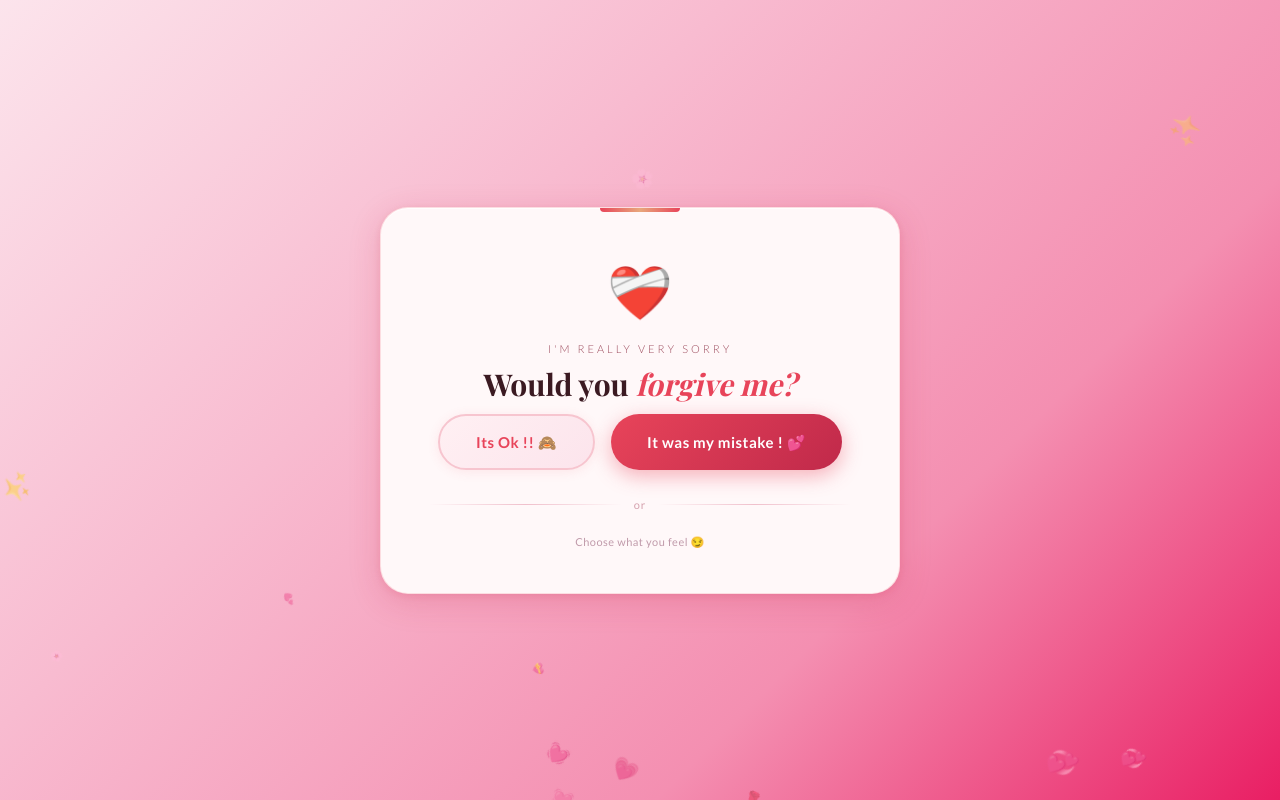
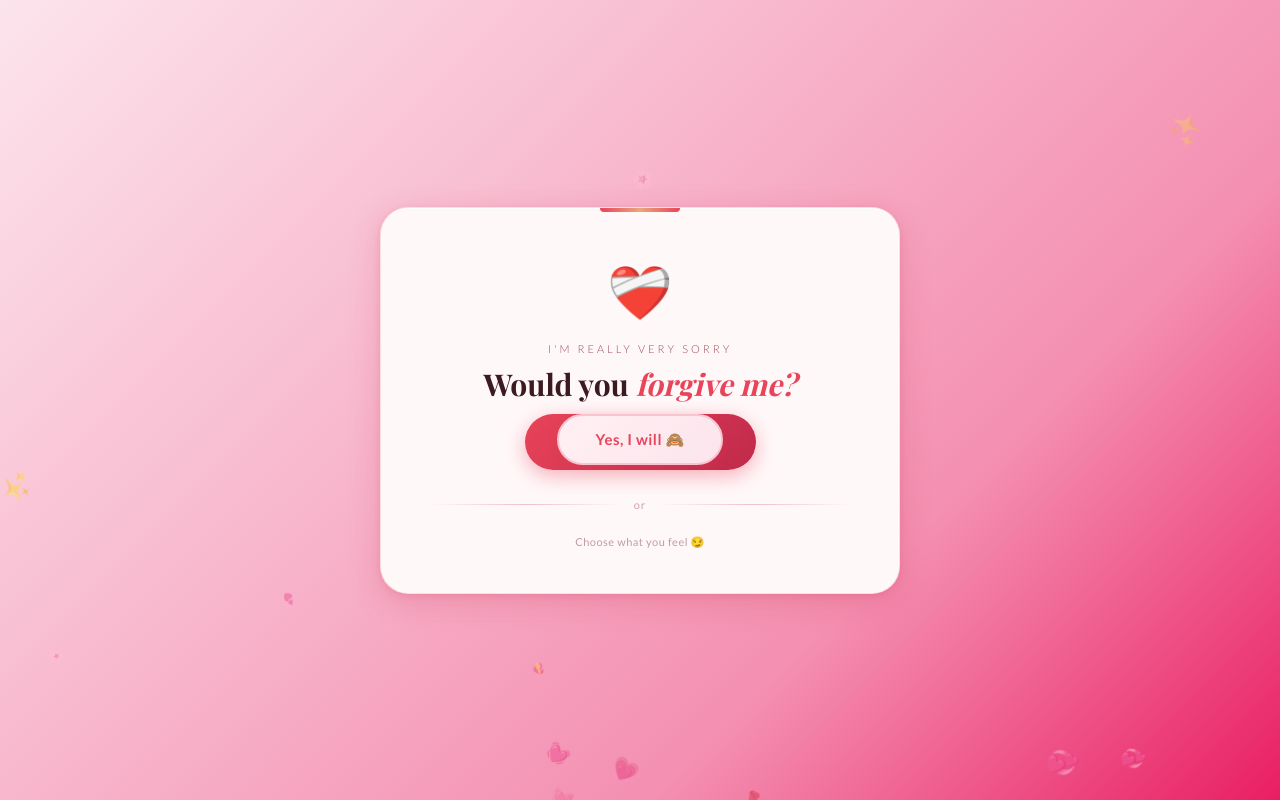
Before and after one commit to nirranjanraut/nirranjanraut.github.io, a plain HTML site: page sorry.html in a window 1280 px wide. Drawn offline with nearby package versions, Linux system fonts and the light colour scheme; a web font is replaced by a local one.

Commit message:
Update sorry.html

```diff
--- a/sorry.html
+++ b/sorry.html
@@ -148,7 +148,7 @@
       color: var(--rose);
       border: 2px solid var(--blush);
       box-shadow: 0 2px 12px rgba(232,68,90,0.10);
-      /* position: fixed;      /* detached from flow so it can move freely */
+      position: relative;      /* detached from flow so it can move freely */
       z-index: 200;
       transition: left 0.08s, top 0.08s, right 0.08s, bottom 0.08s;
       white-space: nowrap;
@@ -276,7 +276,7 @@
   <p class="card-sub" style="display:none;">Choose wisely… the heart knows its answer 🌹</p>
 
   <div class="btn-row" id="btnRow">
-    <button class="btn btn-no" id="btnNo">Its Ok !! 🙈</button>
+    <button class="btn btn-no" id="btnNo">Yes, I will 🙈</button>
     <button class="btn btn-yes" id="btnYes">It was my mistake ! 💕</button>
   </div>
 
@@ -327,7 +327,7 @@
     btnNo.style.left = (window.innerWidth  - r.width  - 60) + 'px';
     btnNo.style.top  = (window.innerHeight - r.height - 60) + 'px';
   }
-  placeNoButton();
+  //placeNoButton();
   window.addEventListener('resize', placeNoButton);
 
   function flee(cursorX, cursorY) {
@@ -375,7 +375,6 @@
   // Clicking somehow (failsafe) — just flee again
   btnNo.addEventListener('click', e => {
     e.preventDefault();
-    btnNo.style.position = "fixed";
     flee(e.clientX + Math.random() * 40 - 20, e.clientY + Math.random() * 40 - 20);
   });
 
@@ -395,6 +394,10 @@
   overlay.addEventListener('click', e => {
     if (e.target === overlay) overlay.classList.remove('show');
   });
+  window.addEventListener('load', () => {
+    const btnNo = document.getElementById('btnNo');
+    btnNo.style.position = 'fixed';
+  });
 </script>
 </body>
 </html>
```
